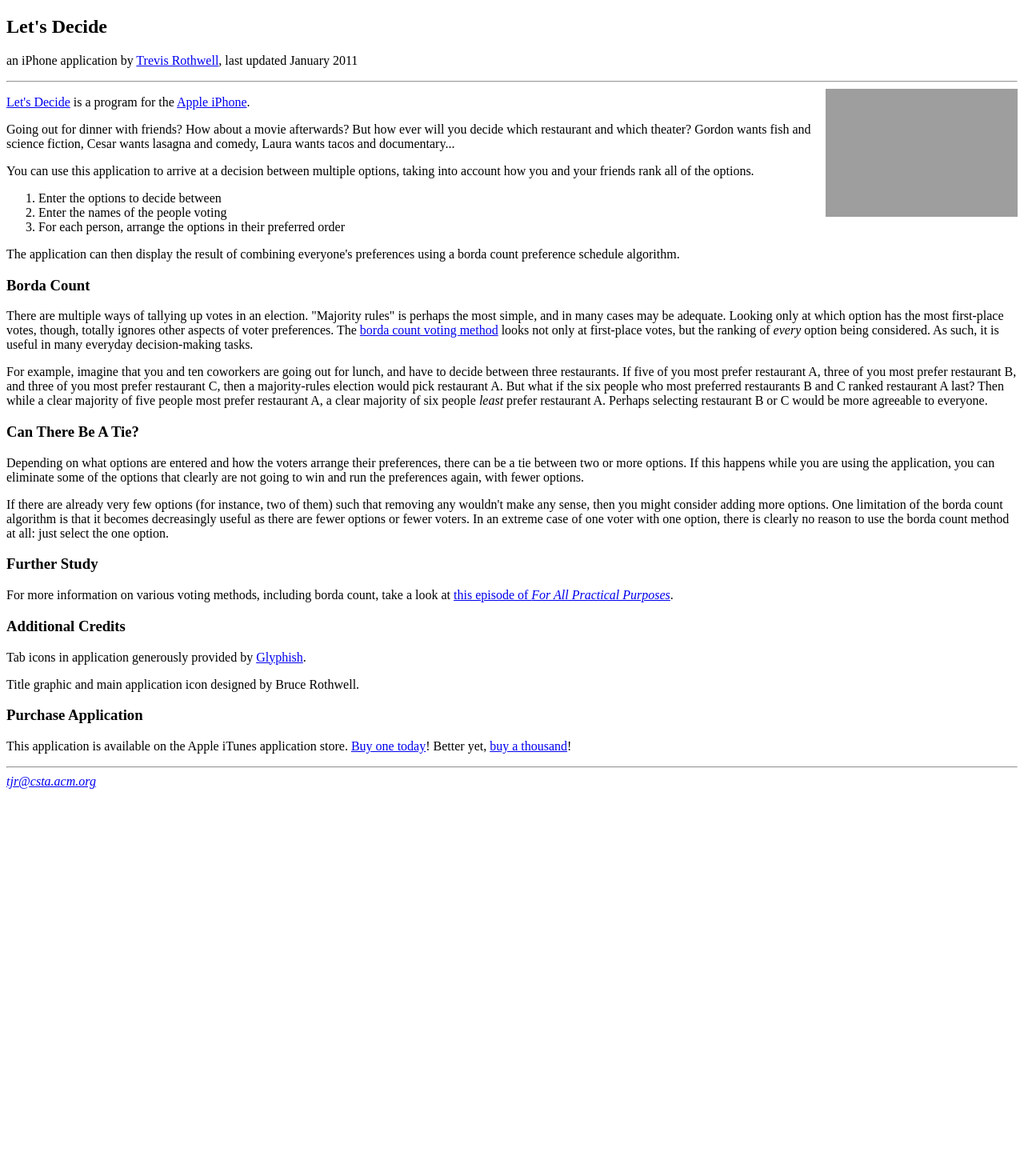
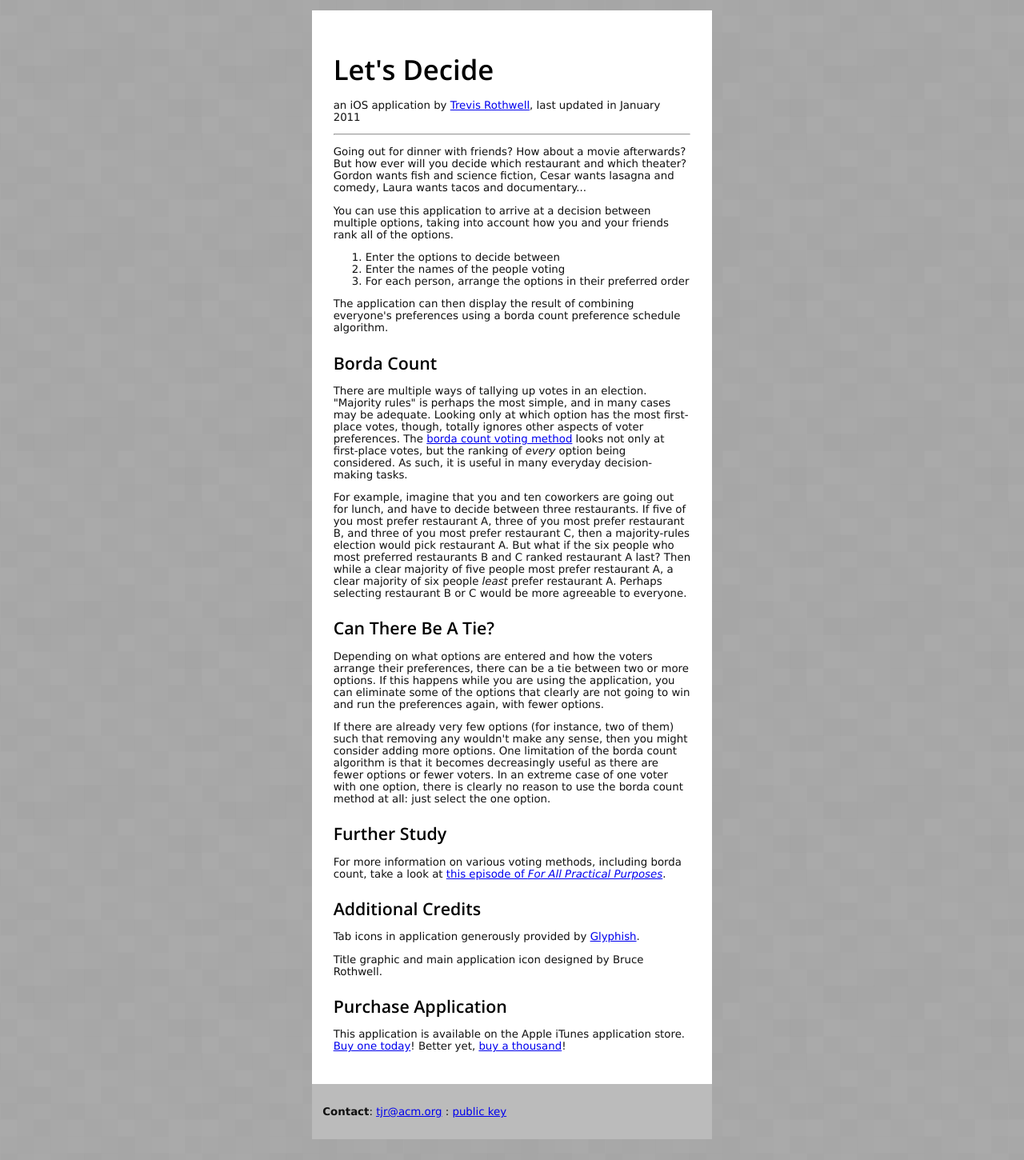
Before and after one commit to tjr/tjr.github.com, a Jekyll site: the page software/lets-decide.html, which Jekyll copies as it is, in a window 1280 px wide. Shown: the whole page at 80% size. Built offline with Jekyll 4.4.1, drawn with Linux system fonts in a browser that asks for light colours; before the commit the page ends 994 px from its top, so only the background shows below that; grey boxes are pictures that could not be loaded.

Commit message:
updated lets decide page

```diff
--- /dev/null
+++ b/css/ios.css
@@ -0,0 +1,53 @@
+/* Imports */
+@import url(http://fonts.googleapis.com/css?family=Open+Sans:600);
+
+body {
+    padding-top: 0px;
+    padding-bottom: 0px;
+    margin-top: 1em;
+    margin-bottom: 2em;
+    text-align: center;
+    background-color: #AAA;
+    background-image: url("/images/square_bg.png");
+}
+
+#content {
+    background-color: #FFF;
+    width: 500px;
+    margin: 0px auto;
+    text-align: left;
+    padding: 0px;
+    border: 0px solid #999;
+}
+
+img.photo { border: 1px solid black; }
+
+
+.insertbox {
+  background-color: #CCC;
+  padding: 1em;
+}
+
+.powderblue {
+  background-color: #BBB;
+  padding: 1em;
+}
+
+.peachpuff {
+  background-color: #FFA45D;
+  padding: 1em;
+}
+
+.white {
+  background-color: white;
+  padding: 2em;
+}
+
+/* fonts */
+body {font-family: Verdana; font-size:10pt; color: #111;}
+h1, h2, h3, h4, h5 {font-family: "Open Sans", "Trebuchet MS", sans-serif; font-weight: 600; color: #000; margin-bottom: 0.2em;}
+h1 {font-size: 26pt;}
+h2 {font-size: 20pt;}
+h3 {font-size: 16pt;}
+h4 {font-size: 14pt;}
+h5 {font-size: 12pt;}
--- a/software/lets-decide.html
+++ b/software/lets-decide.html
@@ -1,19 +1,20 @@
-<!DOCTYPE html>
-<html lang="en-us" xmlns="http://www.w3.org/1999/xhtml">
+<html>
 <head>
-  <meta charset="utf-8"/>
-  <title>Let's Decide</title>
-  <link rel="stylesheet" href="/site.css" media="all" title="Default" charset="utf-8"/>
+    <title>Let's Decide - an iOS voting application</title>
+    <link rel="stylesheet" href="/css/ios.css" media="all" title="Default" charset="utf-8">
 </head>
+
 <body>
-    <h2>Let's Decide</h2>
-<p>an iPhone application by <a href="/">Trevis Rothwell</a>, last updated January 2011</p>
+<div id="content">
+
+<div class="white">
+<h1>Let's Decide</h1>
+
+<p>
+an iOS application by <a href="/">Trevis Rothwell</a>, last updated in January 2011
+</p>
+
 <hr>
-
-<a href="http://www.flickr.com/photos/trothwell/5113120208/" title="IMG_4539.JPG by trothwell, on Flickr"><img src="http://farm5.static.flickr.com/4144/5113120208_9c2cbe513f_m.jpg" width="240" height="160" alt="IMG_4539.JPG" class="photo" align="right"/></a>
-<p>
-<a href="http://itunes.apple.com/us/app/lets-decide/id416497722?mt=8">Let's Decide</a>
-is a program for the <a href="http://www.apple.com/iphone/">Apple iPhone</a>.
 
 <p>
 Going out for dinner with friends? How about a movie afterwards? But how ever will you
@@ -84,9 +85,16 @@ Title graphic and main application icon designed by Bruce Rothwell.
 This application is available on the Apple iTunes application store.
 <a href="http://itunes.apple.com/us/app/lets-decide/id416497722?mt=8">Buy one today</a>! Better yet,
 <a href="http://itunes.apple.com/us/app/lets-decide/id416497722?mt=8">buy a thousand</a>!
+</p>
+</div>
 
-<br clear=right>
-<hr>
-<i><a href="/">tjr@csta.acm.org</a></i>
+<div class="powderblue">
+<p>
+<b>Contact</b>: <a href="mailto:tjr@acm.org">tjr@acm.org</a> :
+<a href="http://pgp.mit.edu:11371/pks/lookup?op=get&search=0x03B7725C092D4D37">public key</a>
+</p>
+</div>
+
+</div>
 </body>
 </html>
```
